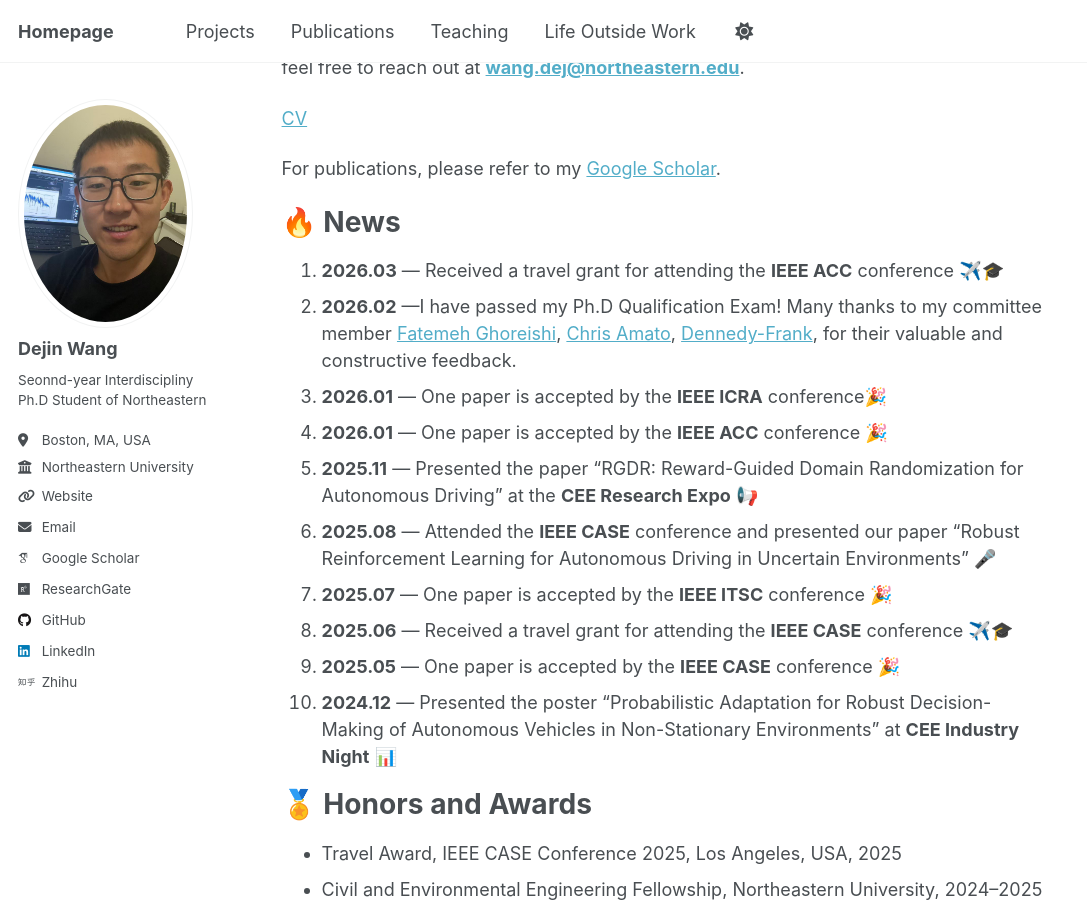
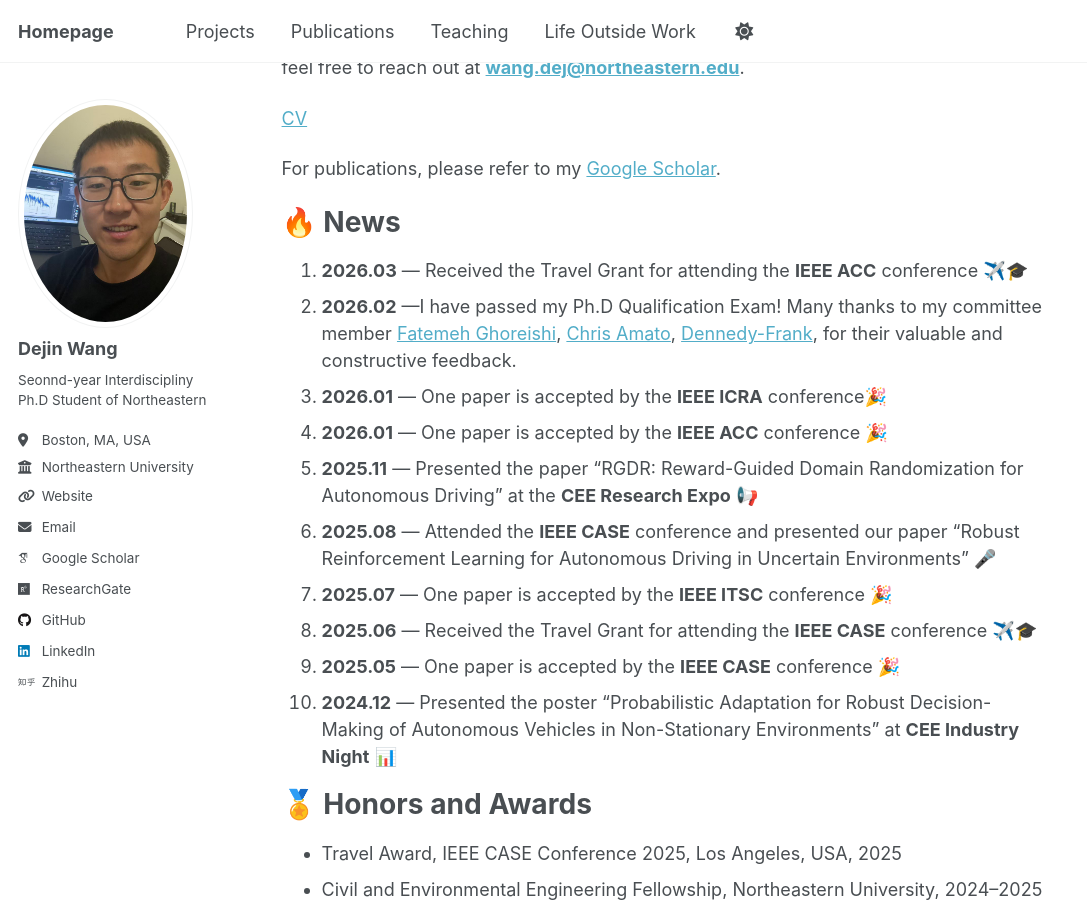
Before and after one commit to dejin-wang/dejin-wang.github.io, a Jekyll site: the page built from _pages/about.md, in a window 1280 px wide and 900 px high, scrolled down 284 px. Shown: the whole window, without its empty margins (0-1087 px from the left). Built offline with Jekyll 4.4.1, drawn with Linux system fonts in a browser that asks for light colours; some web fonts are replaced; a script that is not in the unit is left out.

Commit message:
Update travel grant wording in about.md

```diff
--- a/_pages/about.md
+++ b/_pages/about.md
@@ -20,14 +20,14 @@ For publications, please refer to my [Google Scholar](https://scholar.google.com
 
 🔥 News
 ======
-1. **2026.03** — Received a travel grant for attending the **IEEE ACC** conference ✈️🎓
+1. **2026.03** — Received the Travel Grant for attending the **IEEE ACC** conference ✈️🎓
 2. **2026.02** —I have passed my Ph.D Qualification Exam! Many thanks to my committee member [Fatemeh Ghoreishi](https://ghoreishi.lab.northeastern.edu/), [Chris Amato](https://www.khoury.northeastern.edu/people/chris-amato/), [Dennedy-Frank](https://coe.northeastern.edu/people/dennedy-frank-james/), for their valuable and constructive feedback.
 3. **2026.01** — One paper is accepted by the **IEEE ICRA** conference🎉
 4. **2026.01** — One paper is accepted by the **IEEE ACC** conference 🎉
 5. **2025.11** — Presented the paper “RGDR: Reward-Guided Domain Randomization for Autonomous Driving” at the **CEE Research Expo** 📢
 6. **2025.08** — Attended the **IEEE CASE** conference and presented our paper “Robust Reinforcement Learning for Autonomous Driving in Uncertain Environments” 🎤
 7. **2025.07** — One paper is accepted by the **IEEE ITSC** conference 🎉
-8. **2025.06** — Received a travel grant for attending the **IEEE CASE** conference ✈️🎓
+8. **2025.06** — Received the Travel Grant for attending the **IEEE CASE** conference ✈️🎓
 9. **2025.05** — One paper is accepted by the **IEEE CASE** conference 🎉
 10. **2024.12** — Presented the poster “Probabilistic Adaptation for Robust Decision-Making of Autonomous Vehicles in Non-Stationary Environments” at **CEE Industry Night** 📊
 
```
